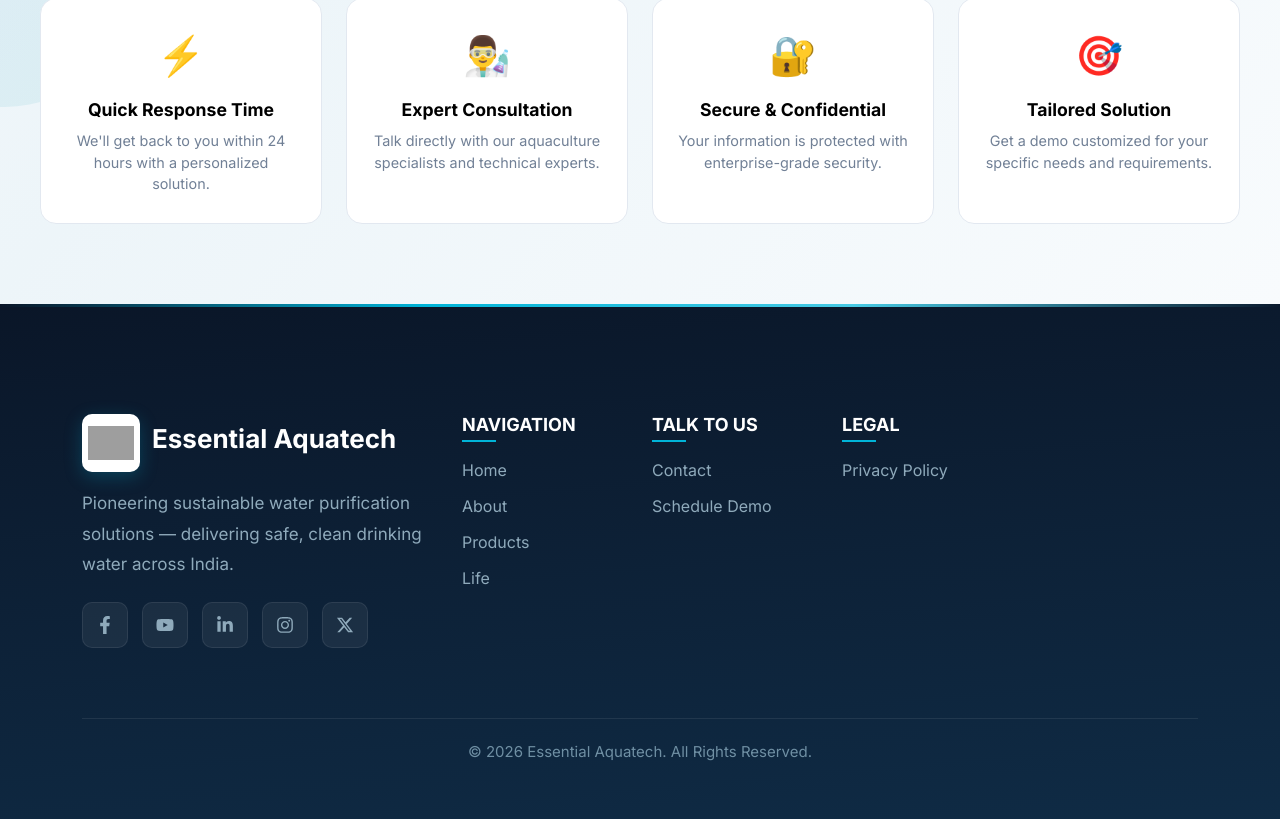
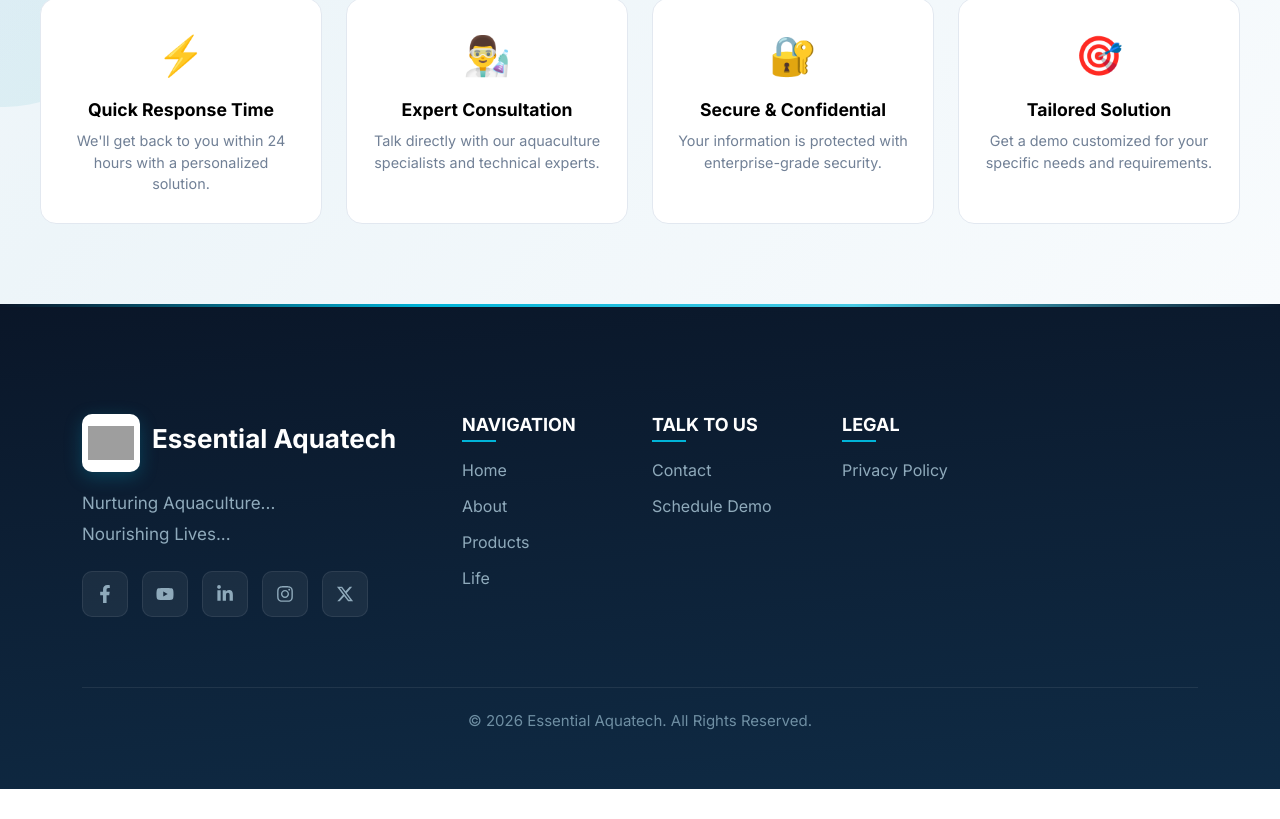
Before and after one commit to EssentitalAquatech/Investor_Website, a React (Vite) app in the folder frontend/: page /scheduleDemo in a window 1280 px wide. Shown: the part 1967-2786 px from the top of the page. After the commit the page ends 2756 px from the top, so only its background shows below. Built offline with nearby package versions, Linux system fonts and the light colour scheme; grey boxes are pictures that could not be loaded; a small style sheet from the web is missing.

Commit message:
life video update

```diff
--- a/frontend/src/components/Footer.jsx
+++ b/frontend/src/components/Footer.jsx
@@ -485,8 +485,9 @@ function Footer() {
 
             <p className="ea-desc">
 
-              Pioneering sustainable water purification solutions —
-              delivering safe, clean drinking water across India.
+             Nurturing Aquaculture...
+             <br/>
+             Nourishing Lives...
 
             </p>
 
```
